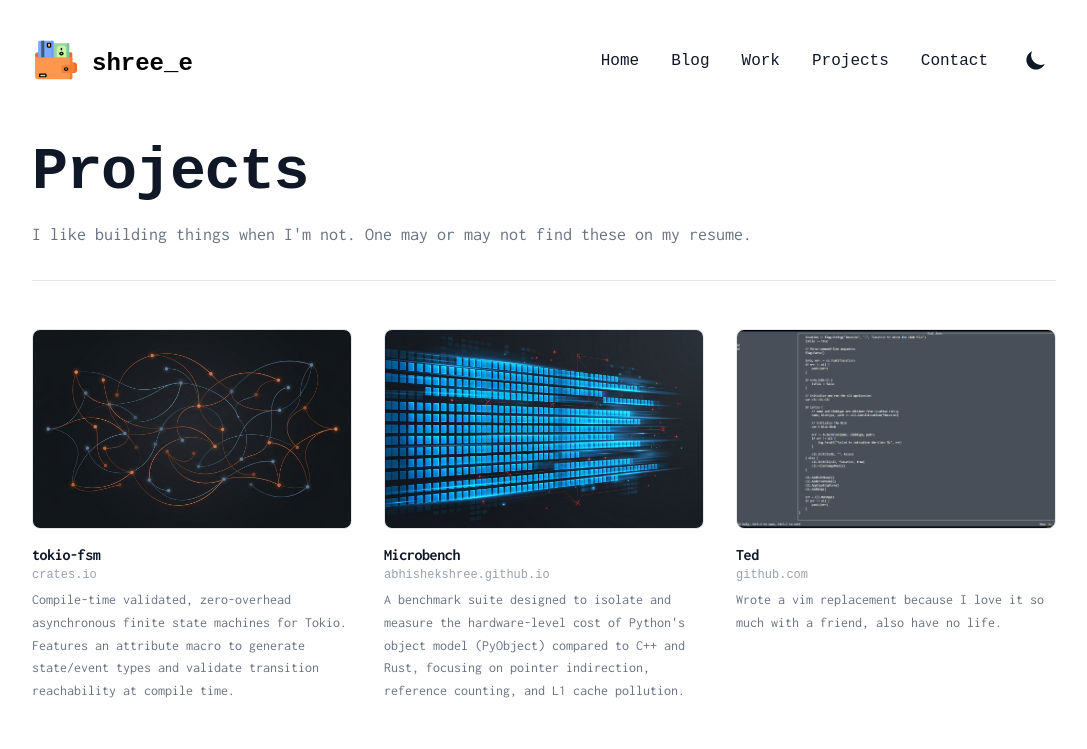
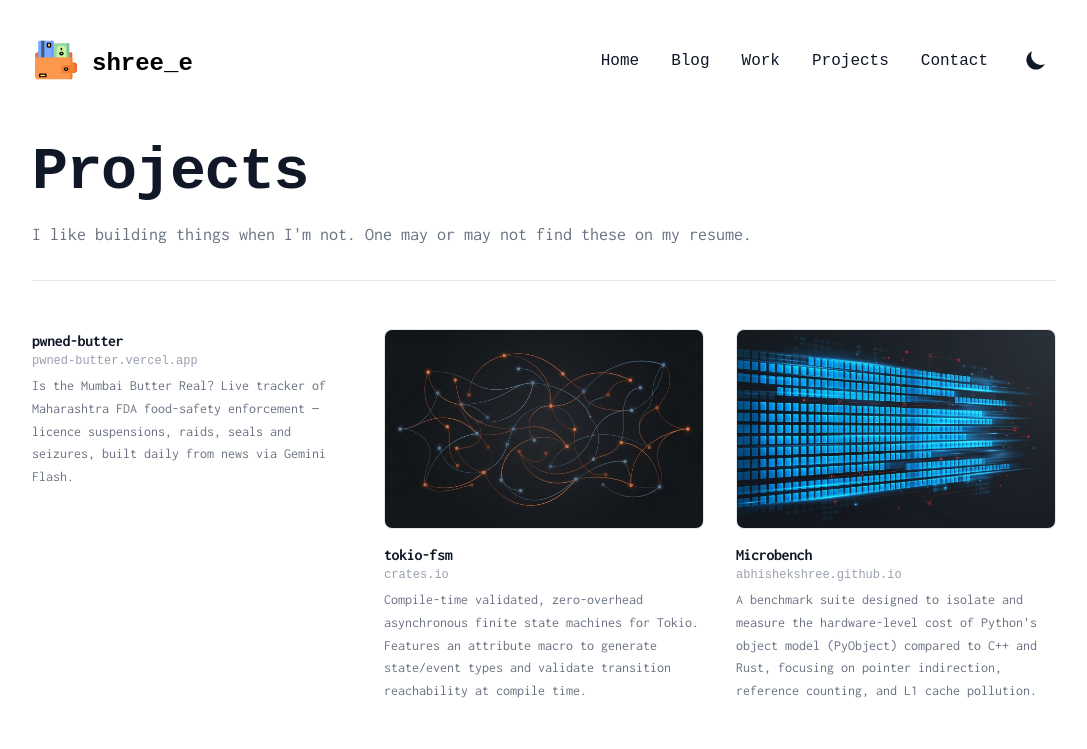
Before and after one commit to abhishekshree/abhishekshree.github.io, a Next.js app: page /projects in a window 1280 px wide. Shown: the top 749 px of the page, without its empty margins (96-1183 px from the left). Built offline with nearby package versions, Linux system fonts and the light colour scheme.

Commit message:
feat: add pwned-butter project card

```diff
--- a/data/projectsData.js
+++ b/data/projectsData.js
@@ -1,4 +1,10 @@
 const projectsData = [
+  {
+    title: 'pwned-butter',
+    description:
+      "Is the Mumbai Butter Real? Live tracker of Maharashtra FDA food-safety enforcement — licence suspensions, raids, seals and seizures, built daily from news via Gemini Flash.",
+    href: 'https://pwned-butter.vercel.app',
+  },
   {
     title: 'tokio-fsm',
     description: 'Compile-time validated, zero-overhead asynchronous finite state machines for Tokio. Features an attribute macro to generate state/event types and validate transition reachability at compile time.',
```
